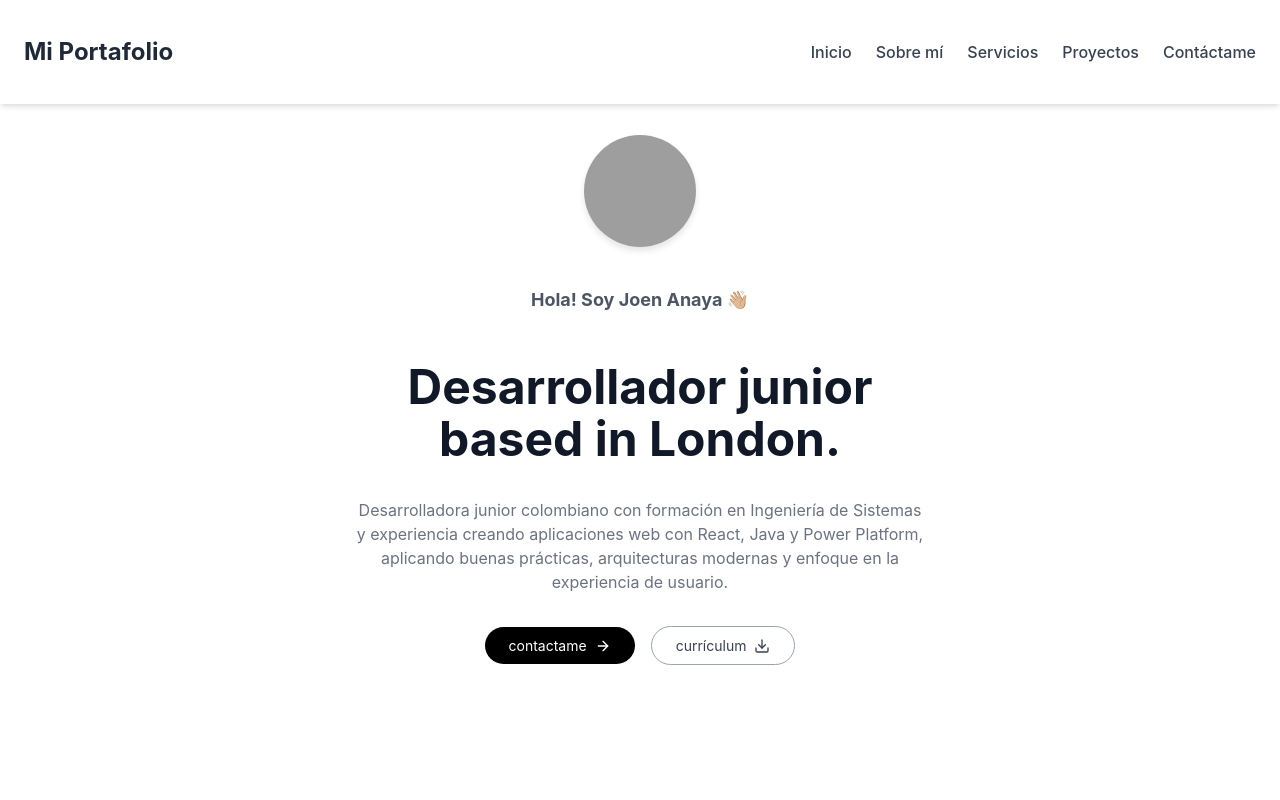
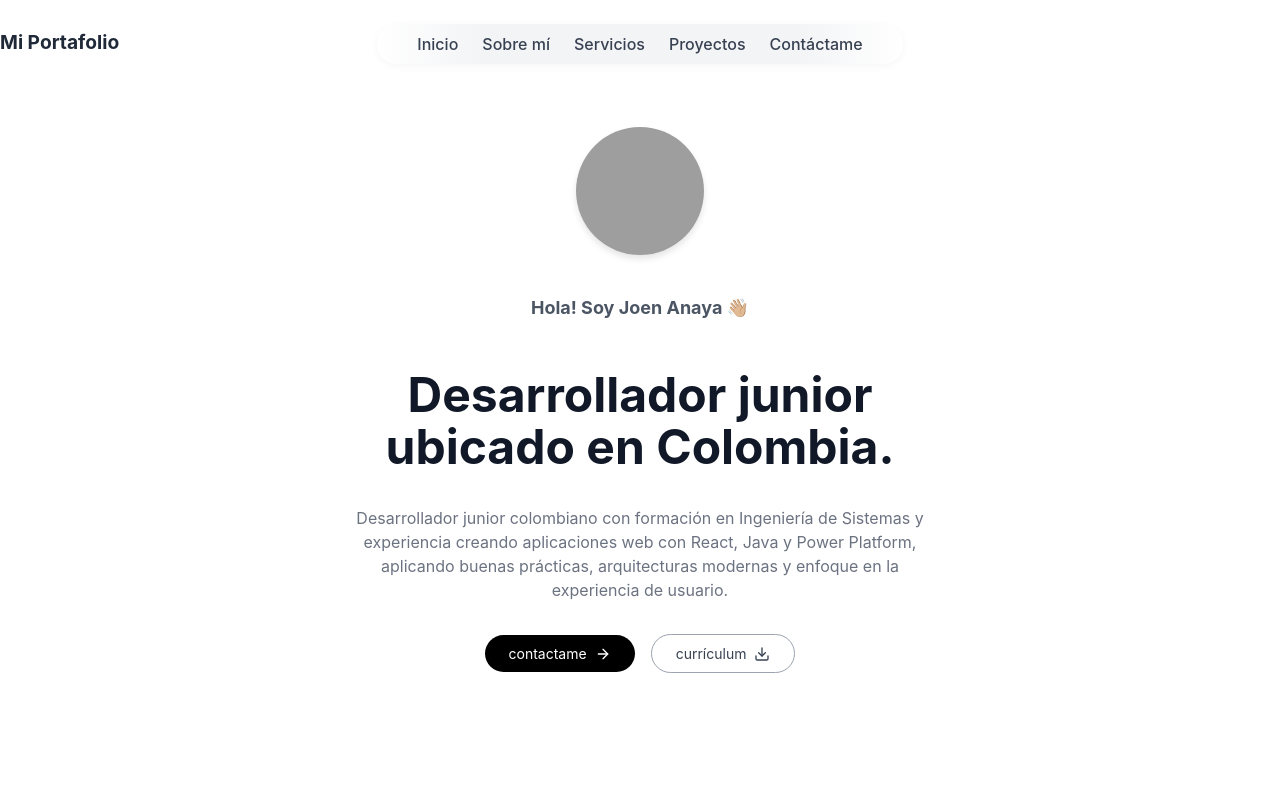
Before and after one commit to joen-ao/Portfolio, a React (Vite) app: page / in a window 1280 px wide. Shown: the top 800 px of the page. Built offline with nearby package versions, Linux system fonts and the light colour scheme; grey boxes are pictures that could not be loaded.

Commit message:
Estilos en el Navbar

```diff
--- a/src/components/Hero/Hero.module.css
+++ b/src/components/Hero/Hero.module.css
@@ -12,8 +12,8 @@
 }
 
 .profileImg {
-  width: 7rem; /* w-28 = 7 * 4 = 28px * 4 = 112px (7rem) */
-  height: 7rem; /* h-28 */
+  width: 8rem; /* w-28 = 7 * 4 = 28px * 4 = 112px (7rem) */
+  height: 8rem; /* h-28 */
   border-radius: 9999px; /* rounded-full */
   object-fit: cover;
   margin-bottom: 1.5rem; /* mb-6 */
--- a/src/components/Hero/index.jsx
+++ b/src/components/Hero/index.jsx
@@ -13,10 +13,10 @@ function Hero() {
       />
       <h2 className={styles.subtitle}>Hola! Soy Joen Anaya 👋🏼</h2>
       <h1 className={styles.title}>
-        Desarrollador junior <br className={styles.brHiddenOnSmall} /> based in London.
+        Desarrollador junior <br className={styles.brHiddenOnSmall} /> ubicado en Colombia.
       </h1>
       <p className={styles.description}>
-        Desarrolladora junior colombiano con formación en Ingeniería de Sistemas y experiencia creando aplicaciones web con React, Java y Power Platform, aplicando buenas prácticas, arquitecturas modernas y enfoque en la experiencia de usuario.
+        Desarrollador junior colombiano con formación en Ingeniería de Sistemas y experiencia creando aplicaciones web con React, Java y Power Platform, aplicando buenas prácticas, arquitecturas modernas y enfoque en la experiencia de usuario.
       </p>
 
       <div className={styles.buttonContainer}>
@@ -27,7 +27,7 @@ function Hero() {
           contactame <ArrowRight size={16} />
         </a>
         <a
-          href={resumePdf} // Usa la variable importada
+          href={resumePdf}
           download
           className={styles.btnSecondary}
         >
--- a/src/components/Navbar/Navbar.module.css
+++ b/src/components/Navbar/Navbar.module.css
@@ -1,13 +1,42 @@
-/* src/components/Navbar/Navbar.module.css */
 .header {
   position: fixed;
   top: 0;
   left: 0;
   width: 100%;
   z-index: 50;
+  padding: 0.5rem 0;
   background-color: white;
-  box-shadow: 0 4px 6px -1px rgba(0, 0, 0, 0.1),
-    0 2px 4px -1px rgba(0, 0, 0, 0.06);
+  box-shadow: none;
+  /* ...resto del código... */
+}
+
+.header.scrolled {
+  background-color: rgba(255, 255, 255, 0.85);
+  backdrop-filter: blur(8px);
+  transition: background 0.3s, backdrop-filter 0.3s;
+}
+
+.header.scrolled .menuWrapper {
+  background: none;
+  box-shadow: none;
+  border-radius: 0;
+  transition: background 0.3s, box-shadow 0.3s, border-radius 0.3s;
+}
+
+.menuWrapper {
+  display: flex;
+  justify-content: center;
+  align-items: center;
+  padding: 0.5rem 2.5rem;
+  border-radius: 999px;
+  background: linear-gradient(
+    to right,
+    rgba(255, 255, 255, 0) 0%,
+    #f3f4f6 20%,
+    #f3f4f6 80%,
+    rgba(255, 255, 255, 0) 100%
+  );
+  box-shadow: 0 2px 8px 0 rgba(0, 0, 0, 0.04);
 }
 
 .container {
@@ -16,15 +45,21 @@
   margin-right: auto;
   padding: 1rem 1.5rem;
   display: flex;
-  justify-content: space-between;
+  justify-content: center;
   align-items: center;
+  position: relative;
 }
 
 .title {
-  font-size: 1.5rem;
+  font-size: 1.2rem;
   line-height: 2rem;
   font-weight: 700;
   color: #1f2937;
+  position: absolute;
+  left: 0;
+  top: 25%;
+  transform: translateY(-50%);
+  margin-left: 0;
 }
 
 .menu {
@@ -35,6 +70,8 @@
   list-style: none;
   padding: 0;
   margin: 0;
+  justify-content: center;
+  align-items: center;
 }
 
 .link {
--- a/src/components/Navbar/index.jsx
+++ b/src/components/Navbar/index.jsx
@@ -1,12 +1,24 @@
 
-import React from "react";
+import React, { useEffect, useState } from "react";
 import styles from "./Navbar.module.css"; // Importamos el CSS Module
 
 const Navbar = () => {
+const [scrolled, setScrolled] = useState(false);
+
+  useEffect(() => {
+    const onScroll = () => {
+      setScrolled(window.scrollY > 10);
+    };
+    window.addEventListener("scroll", onScroll);
+    return () => window.removeEventListener("scroll", onScroll);
+  }, []);
+
   return (
-    <header className={styles.header}>
+    <header className={`${styles.header} ${scrolled ? styles.scrolled : ""}`}>
       <nav className={styles.container}>
+
         <h1 className={styles.title}>Mi Portafolio</h1>
+        <div className={styles.menuWrapper}>
           <ul className={styles.menu}>
             <li><a href="#hero" className={styles.link}>Inicio</a></li>
             <li><a href="#about" className={styles.link}>Sobre mí</a></li>
@@ -14,6 +26,8 @@ const Navbar = () => {
             <li><a href="#projects" className={styles.link}>Proyectos</a></li>
             <li><a href="#contact" className={styles.link}>Contáctame</a></li>
           </ul>
+        </div>
+
       </nav>
     </header>
   );
```
Lines whose indentation alone changed are shown as unchanged.
